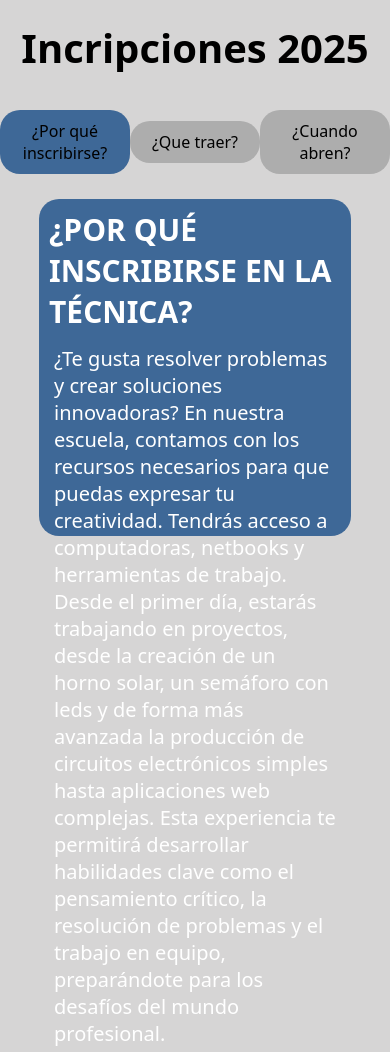
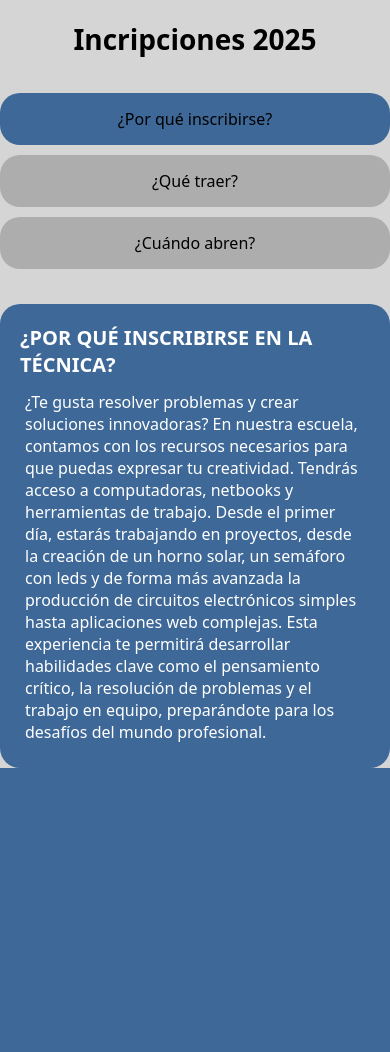
Before and after one commit to Exaedro/web_institucional, a PHP site: page /inscrip.php in a window 390 px wide. Shown: the part 111-1163 px from the top of the page. After the commit the page ends 879 px from the top, so only its background shows below. Run offline with PHP 8.4, Linux system fonts and the light colour scheme; some libraries are stand-ins or nearby versions.

Commit message:
responsive

```diff
--- a/css/inscrip.css
+++ b/css/inscrip.css
@@ -1,19 +1,17 @@
-
 @import url('https://fonts.googleapis.com/css2?family=Poppins:ital,wght@0,100;0,200;0,300;0,400;0,500;0,600;0,700;0,800;0,900;1,100;1,200;1,300;1,400;1,500;1,600;1,700;1,800;1,900&display=swap');
 
-*{
+* {
     margin: 0px;
     padding: 0px;
     box-sizing: border-box;
     color: black;
-
 }
 
-body{
+body {
     background-color: rgb(214, 213, 213);
 }
 
-.ins-title{
+.ins-title {
     display: flex;
     position: relative;
     justify-content: center;
@@ -23,15 +21,14 @@ body{
     font-size: 40px;
 }
 
-
-.btn-holder{
+.btn-holder {
     display: flex;
     justify-content: space-evenly;
     align-items: center;
     margin-top: 35px;
 }
 
-.btn{
+.btn {
     background-color: #adadad;
     width: 200px;
     text-align: center;
@@ -41,20 +38,22 @@ body{
     opacity: 0;
 }
 
-.btn:nth-child(1){
+.btn:nth-child(1) {
     animation: intro 0.5s ease-in-out forwards;
     animation-delay: 0.5s;
 }
-.btn:nth-child(2){
+
+.btn:nth-child(2) {
     animation: intro 0.5s ease-in-out forwards;
     animation-delay: 0.7s;
 }
-.btn:nth-child(3){
+
+.btn:nth-child(3) {
     animation: intro 0.5s ease-in-out forwards;
     animation-delay: 0.9s;
 }
 
-.btn:hover{
+.btn:hover {
     background-color: #3E6897;
     cursor: pointer;
 }
@@ -75,7 +74,7 @@ body{
     opacity: 0;
 }
 
-.content{
+.content {
     display: flex;
     align-items: center;
     flex-direction: column;
@@ -84,10 +83,18 @@ animation-delay: 1.2s;
     opacity: 0;
 }
 
-.content h1{
+.content h1 {
     font-size: 30px;
     text-transform: uppercase;
     color: white;
+}
+
+.content img {
+    width: 40%;
+    height: 300px;
+    width: 300px;
+    margin-left: 10px;
+    border-radius: 10px;
 }
 
 .content p {
@@ -97,20 +104,115 @@ opacity: 0;
     color: white;
 }
 
-@keyframes intro{
-    from{
+@keyframes intro {
+    from {
         opacity: 0;
         transform: translateY(20px);
     }
-
-    to{
+    to {
         opacity: 1;
         transform: translateY(0);
     }
+}
+
+.active {
+    background-color: #3E6897;
+}
+
+/* Para pantallas grandes (1080px) */
+@media (max-width: 1080px) {
+    .ins-title {
+        font-size: 36px; /* Ajusta el tamaño del título para pantallas más grandes */
+    }
+
+    .btn-holder {
+        justify-content: space-around; /* Más espacio entre los botones */
+    }
+
+    .btn {
+        width: 180px; /* Reduce un poco el tamaño de los botones */
+        padding: 12px; /* Ajuste en el padding */
+    }
+
+    .content-holder {
+        width: 85%; /* Contenedor ligeramente más pequeño para evitar que se expanda demasiado */
+        height: 45vh; /* Ajuste en la altura */
+    }
+
+    .content h1 {
+        font-size: 28px; /* Ajuste del tamaño de fuente para títulos */
+    }
+
+    .content p {
+        font-size: 18px; /* Ajuste del tamaño de fuente en el párrafo */
+    }
+
+    .content img {
+        width: 35%; /* Imagen ligeramente más pequeña para pantallas de 1080px */
+        height: 280px; /* Ajusta la altura de la imagen */
+    }
+}
 
 
+/* Para pantallas medianas y tabletas */
+@media (max-width: 768px) {
+    .btn-holder {
+        flex-direction: column; /* Coloca los botones en una columna */
+        align-items: center;
     }
 
-.active{
-    background-color: #3E6897;
+    .btn {
+        width: 90%; /* Botones ocupan más espacio en pantalla pequeña */
+        margin-bottom: 10px;
     }
+
+    .content-holder {
+        width: 95%;
+        height: auto;
+    }
+
+    .content h1 {
+        font-size: 24px;
+    }
+
+    .content p {
+        font-size: 18px;
+    }
+
+    .content img {
+        width: 80%;
+        margin: 0 auto;
+    }
+}
+
+/* Para pantallas pequeñas y móviles */
+@media (max-width: 480px) {
+    .ins-title {
+        font-size: 28px;
+    }
+
+    .btn {
+        width: 100%;
+        padding: 15px;
+    }
+
+    .content-holder {
+        width: 100%;
+        padding: 20px;
+        height: auto;
+    }
+
+    .content h1 {
+        font-size: 20px;
+    }
+
+    .content p {
+        font-size: 16px;
+    }
+
+    .content img {
+        width: 100%;
+        height: auto;
+        margin: 0 auto;
+    }
+}
--- a/inscrip.php
+++ b/inscrip.php
@@ -13,12 +13,12 @@
 
         var title = document.getElementById("title")
         var info = document.getElementById("info")
+        var image = document.getElementById("insc-image")  // Referencia a la imagen
 
         porque.classList.add("active")
         porque.addEventListener("click", textPorque)
         que.addEventListener("click", textQue)
         cuando.addEventListener("click", textCuando)
-
 
         function textPorque() {
             title.innerHTML = "¿POR QUÉ INSCRiBIRSE EN LA TÉCNICA?"
@@ -26,45 +26,43 @@
             porque.classList.add("active")
             que.classList.remove("active")
             cuando.classList.remove("active")
+            image.style.display = "none"  // Oculta la imagen cuando no es necesario
+        }
 
-        }
         function textQue() {
             title.innerHTML = "¿Qué hay que traer?"
-            info.innerHTML = "2"
+            info.innerHTML = "Lo que hay que traer son las fotocopias uqe se compran en el kiosco del colegio, estas completaras la informacion que haga falta y entregar estos papeles al colegio."
             porque.classList.remove("active")
             que.classList.add("active")
             cuando.classList.remove("active")
+            image.style.display = "none"  // Oculta la imagen cuando no es necesario
         }
+
         function textCuando() {
             title.innerHTML = "¿Cuándo se abren las inscripciones?"
             info.innerHTML = "Las inscripciones se abren en el mes de Noviembre. Si le gustaria ver que proyectos fueron trabajados durante el año vengase a la Expotecnica de la escuela, en el cual, se muestran todos los proyectos de todos los cursos."
-            function changeImage(){
-                const image = document.getElementById('myImage');
-                image.src = './img/mes.png';
-            }
             porque.classList.remove("active")
             que.classList.remove("active")
             cuando.classList.add("active")
+            image.style.display = "block"  // Muestra la imagen solo en esta sección
         }
-        </script>
+    </script>
 
 </head>
 <?php include_once("navbar.php"); ?>
 <body>
-
     <main>
         <h1 class="ins-title">Incripciones 2025</h1>
         <div class="btn-holder">
             <div class="btn" id="1">¿Por qué inscribirse?</div>
-            <div class="btn" id="2">¿Que traer?</div>
-            <div class="btn" id="3" onclick="changeImage()"> ¿Cuando abren?</div>
+            <div class="btn" id="2">¿Qué traer?</div>
+            <div class="btn" id="3">¿Cuándo abren?</div>
         </div>
         <div class="content-holder">
-                <div class="content">
+            <div class="content">
                 <h1 id="title">¿POR QUÉ INSCRiBIRSE EN LA TÉCNICA?</h1>
-                <p id="info">¿Te gusta resolver problemas y crear soluciones innovadoras? En nuestra escuela, contamos con los recursos necesarios para que puedas expresar tu creatividad. Tendrás acceso a computadoras, netbooks y herramientas de trabajo. Desde el primer día, estarás trabajando en proyectos, desde la creación de un horno solar, un semáforo con leds y de forma más avanzada la producción de circuitos electrónicos simples hasta aplicaciones web complejas. Esta experiencia te permitirá desarrollar habilidades clave como el pensamiento crítico, la resolución de problemas y el trabajo en equipo, preparándote para los desafíos del mundo profesional.
-                </p>
-                <img id="myImage" src="" alt="">
+                <p id="info">¿Te gusta resolver problemas y crear soluciones innovadoras? En nuestra escuela, contamos con los recursos necesarios para que puedas expresar tu creatividad. Tendrás acceso a computadoras, netbooks y herramientas de trabajo. Desde el primer día, estarás trabajando en proyectos, desde la creación de un horno solar, un semáforo con leds y de forma más avanzada la producción de circuitos electrónicos simples hasta aplicaciones web complejas. Esta experiencia te permitirá desarrollar habilidades clave como el pensamiento crítico, la resolución de problemas y el trabajo en equipo, preparándote para los desafíos del mundo profesional.</p>
+                <img id="insc-image" src="img/insc.jpg" alt="Inscripciones" style="display: none;"> <!-- Imagen añadida -->
             </div>
         </div>
     </main>
```
Also changed, not shown: img/insc.jpg (added). Lines whose indentation alone changed are shown as unchanged.
